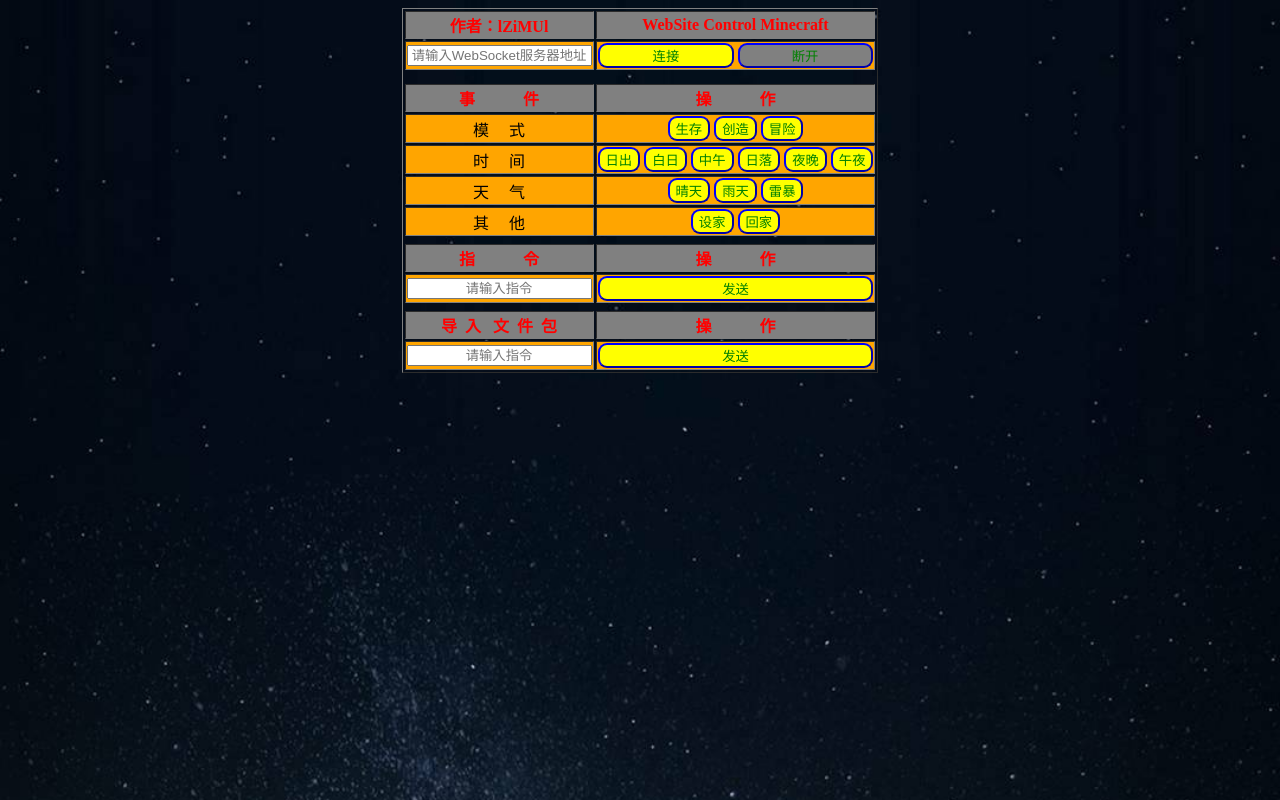
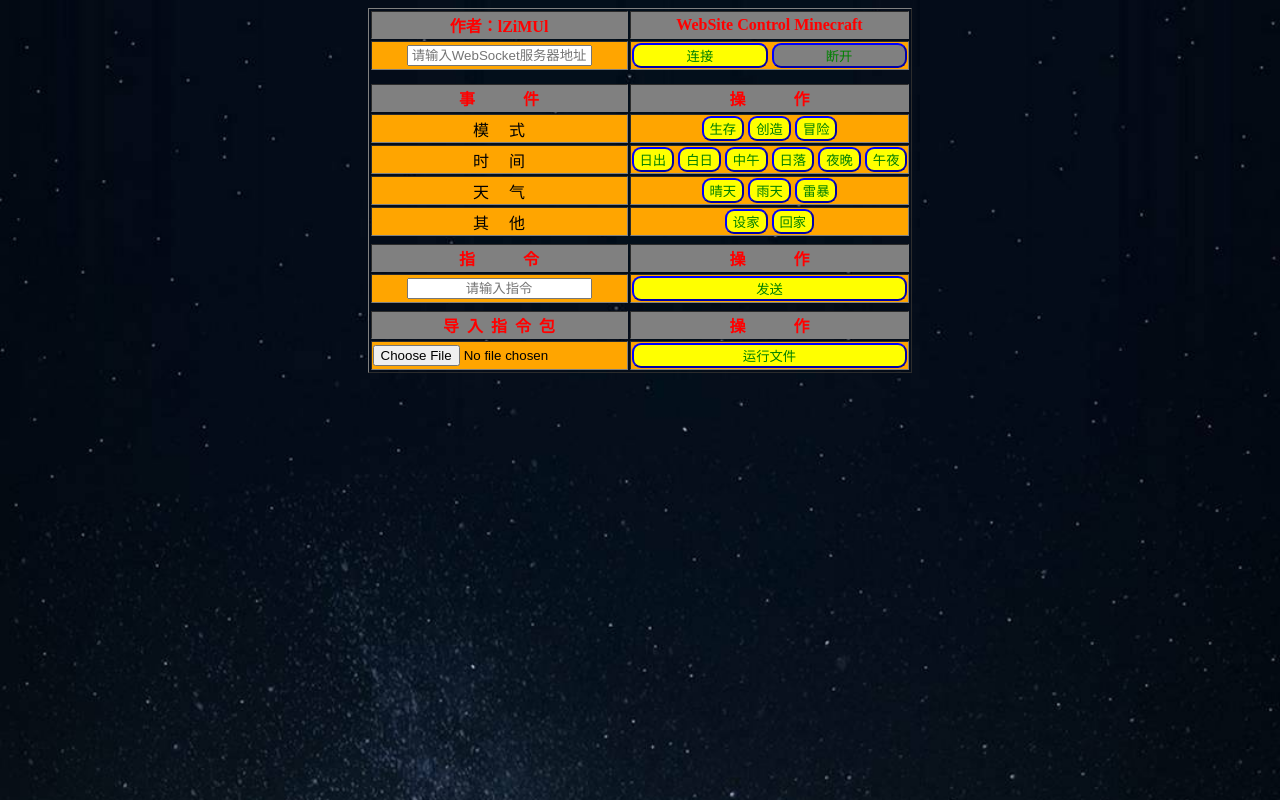
Before and after one commit to IZIMUI/Minecraft, a plain HTML site: page index.html in a window 1280 px wide. Drawn offline with Linux system fonts and the light colour scheme.

Commit message:
Update index.html

```diff
--- a/index.html
+++ b/index.html
@@ -77,15 +77,14 @@ WebSite&nbspControl&nbspMinecraft
 <td><input id="Input" class="Input" placeholder="请输入指令"/></td>
 <td><button class="Send" onclick='SendCommand("Official", document.getElementById("Input").value); document.getElementById("Input").value =""'>发送</button></td>
 </tr>
-
 <tr></tr><tr></tr><tr></tr>
 <tr>
-<th class="title1">导&nbsp&nbsp入&nbsp&nbsp&nbsp文&nbsp&nbsp件&nbsp&nbsp包</th>
+<th class="title1">导&nbsp&nbsp入&nbsp&nbsp指&nbsp&nbsp令&nbsp&nbsp包</th>
 <th class="title2">操&nbsp&nbsp&nbsp&nbsp&nbsp&nbsp&nbsp&nbsp&nbsp&nbsp&nbsp&nbsp作</th>
 </tr>
 <tr>
-<td><input id="Input" class="Input" placeholder="请输入指令"/></td>
-<td><button class="Send" onclick='SendCommand("Official", document.getElementById("Input").value); document.getElementById("Input").value =""'>发送</button></td>
+<td><input id="File" type="file"/></td>
+<td><button id="Run_File" class="Run">运行文件</button></td>
 </tr>
 
 </tbody>
```
